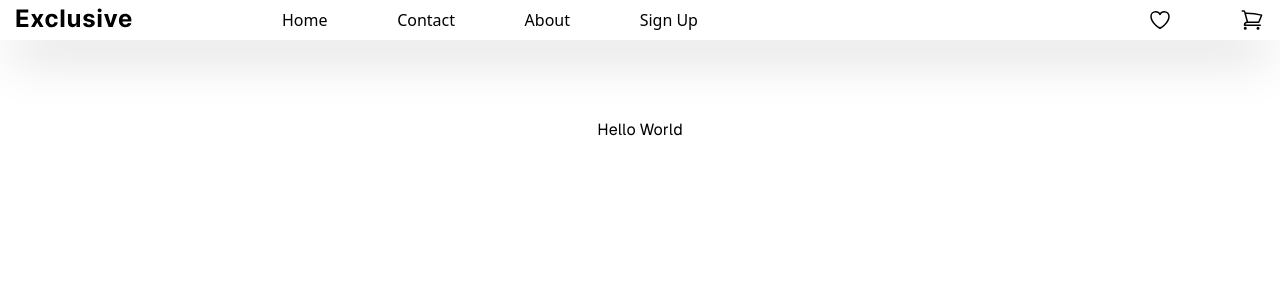
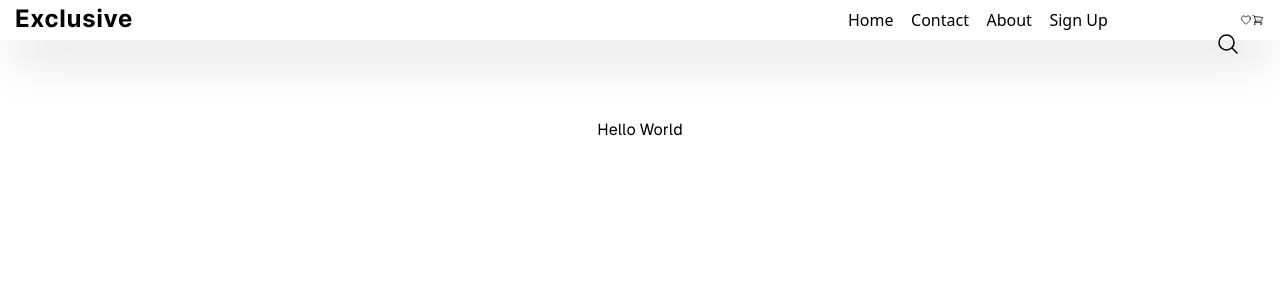
Before and after one commit to TesleemOla/ecommercenxt, a Next.js app: page / in a window 1280 px wide. Shown: the top 300 px of the page. Built offline with nearby package versions, Linux system fonts and the light colour scheme.

Commit message:
some work

```diff
--- a/app/Components/icons/index.tsx
+++ b/app/Components/icons/index.tsx
@@ -1,9 +1,10 @@
 import Cart from "./cart";
 import ExLogo from "./ExLogo"
 import Love from "./love"
-
+import Search from "./search"
 export {
     Cart,
     ExLogo,
-    Love
+    Love,
+    Search
 }
--- /dev/null
+++ b/app/Components/icons/search.tsx
@@ -0,0 +1,8 @@
+export default function Search(){
+    return (
+        <svg xmlns="http://www.w3.org/2000/svg" fill="none" viewBox="0 0 24 24" strokeWidth={1.5} stroke="currentColor" className="size-6">
+            <path strokeLinecap="round" strokeLinejoin="round" d="m21 21-5.197-5.197m0 0A7.5 7.5 0 1 0 5.196 5.196a7.5 7.5 0 0 0 10.607 10.607Z" />
+        </svg>
+
+    )
+}
--- a/app/Components/ui/navbar.tsx
+++ b/app/Components/ui/navbar.tsx
@@ -1,28 +1,32 @@
 import Link from 'next/link'
 import React from 'react'
 import ExLogo from '../icons/ExLogo'
-import { Cart, Love } from '../icons'
+import { Cart, Love, Search } from '../icons'
 
 const Navbar = () => {
   return (
-    <header className="flex justify-between py-2 px-4 shadow-2xl">
+    <header className="w-screen flex justify-between py-2 px-4 shadow-2xl">
         <div>
           <ExLogo />
         </div>
-        <nav className="flex flex-col sm:flex-row sm:justify-between sm:w-1/3">
+        <nav className="hidden sm:flex flex-wrap sm:justify-between sm:w-1/3">
             <Link href="/home">Home</Link>
             <Link href="/contact">Contact</Link>
             <Link href="/about">About</Link>
             <Link href="/signup">Sign Up</Link>
+            <div className="hidden sm:flex sm:justify-between w-1/3">
+              <div className="relative">
+                <input type="search" name="search" id="search" className="w-1/4" />
+                <div className="absolute right-0" >
+                  <Search />
+                </div>
+              </div>
+
+              <Love />
+              <Cart />
+            </div>
         </nav>
-        <div className="flex justify-between w-1/3">
-            <div>
-                <label htmlFor="search"></label>
-                <input type="search" name="search" id="search" />
-            </div>
-            <Love />
-            <Cart />
-        </div>
+
 
     </header>
   )
```
Also changed, not shown: app/Components/ui/footer.tsx (added).
